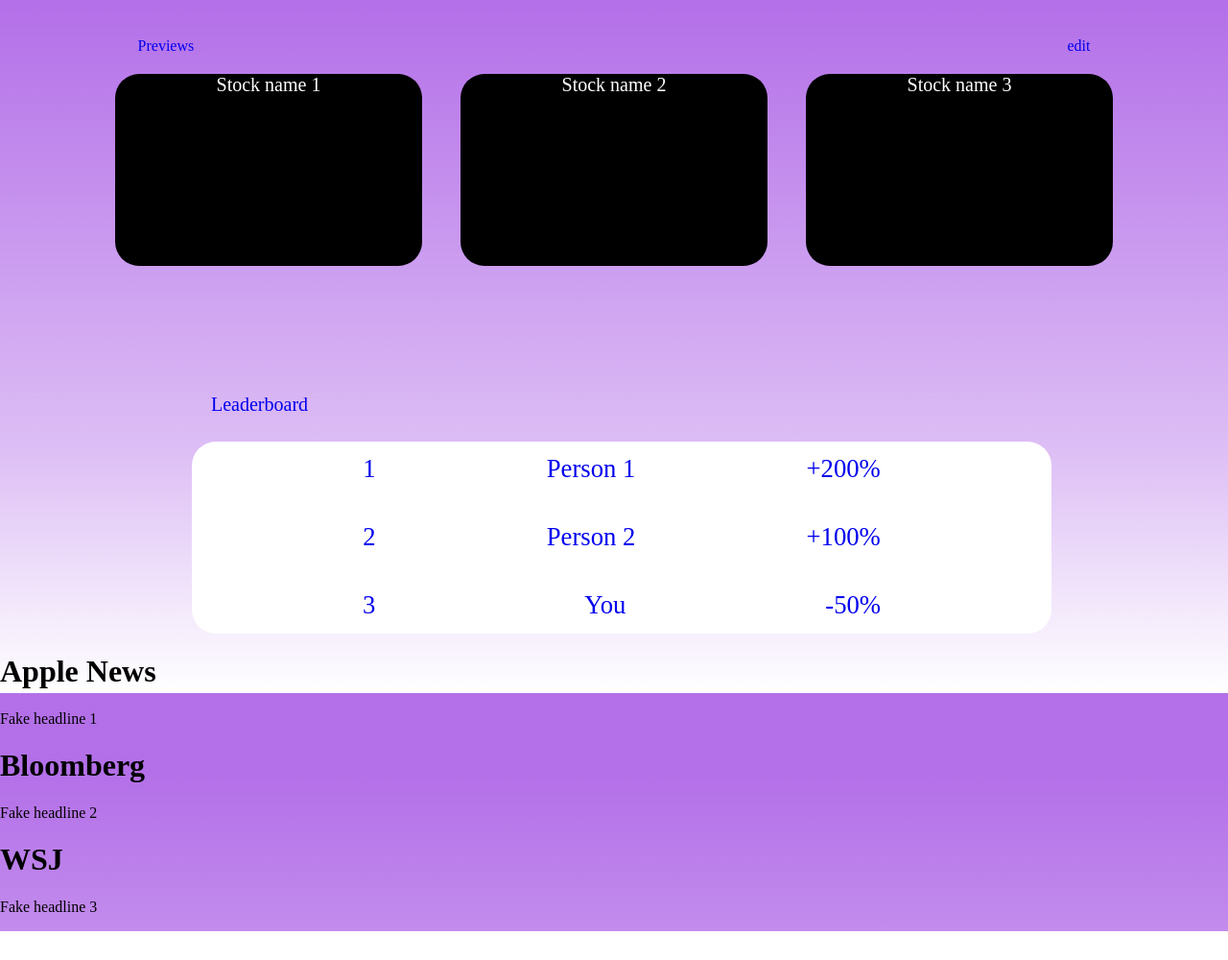
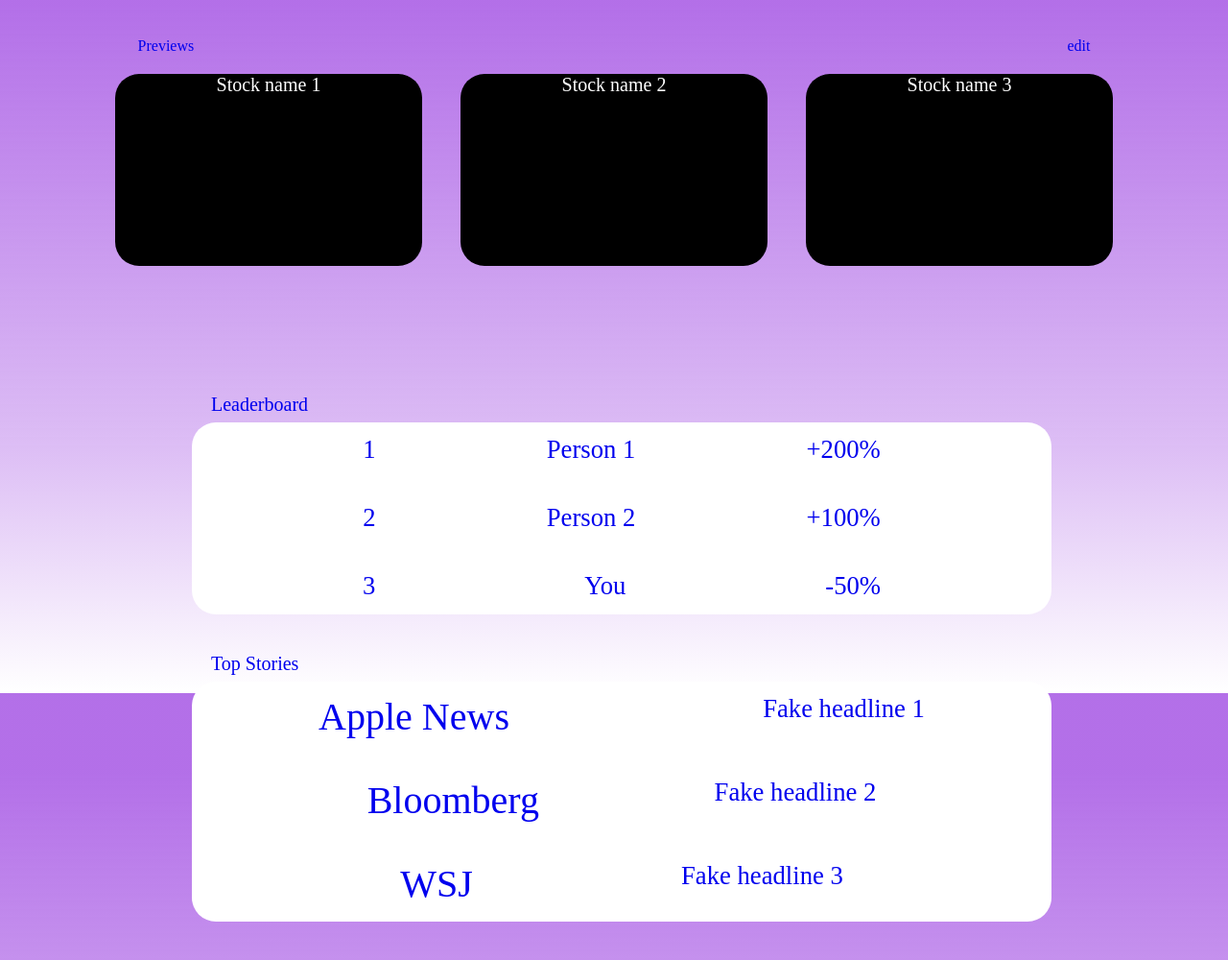
Before and after one commit to RyanSchmit/Cosmos-trading, a plain HTML site: page index.html in a window 1280 px wide. Shown: the part 78-1078 px from the top of the page at 96% size. Before the commit the page ends 1048 px from the top, so only its background shows below. Drawn offline with Linux system fonts and the light colour scheme; a script that the page names is missing.

Commit message:
finished homepage

```diff
--- a/index.html
+++ b/index.html
@@ -39,13 +39,20 @@
             <a href="leaderboard.html" class="percent">-50%</a>
         </div>
     </div>
+    <a href="stories.html" class="storiesTxt">Top Stories</a>
     <div class="Top-Stories">
-        <h1>Apple News</h1>
-        <p>Fake headline 1</p>
-        <h1>Bloomberg</h1>
-        <p>Fake headline 2</p>
-        <h1>WSJ</h1>
-        <p>Fake headline 3</p>
+        <div class="story1">
+            <a href="stories.html" class="source">Apple News<a>
+            <a href="stories.html" class="headline">Fake headline 1</a>
+        </div>
+        <div class="story2">
+            <a href="stories.html" class="source">Bloomberg</a>
+            <a href="stories.html" class="headline">Fake headline 2</a>
+        </div>
+        <div class="story3">
+            <a href="stories.html" class="source">WSJ</a>
+            <a href="stories.html" class="headline">Fake headline 3</a>
+        </div>
     </div>
 </body>
 <script src="script.js"></script>
--- a/styles.css
+++ b/styles.css
@@ -55,7 +55,8 @@ body {
     width: 70%;
     height: 200px;
     margin-left: 150pt;
-    margin-top: 20pt;
+    margin-top: 5pt;
+    margin-bottom: 30pt;
 }
 
 .leader1, .leader2, .leader3 {
@@ -78,8 +79,37 @@ body {
     margin-right: 40px;
 }
 
-.leaderTxt {
+.leaderTxt, .storiesTxt {
     margin-left: 165pt;
     font-size: 15pt;
     text-decoration: none;
 }
+
+.Top-Stories {
+    background-color: white;
+    border-radius: 25px;
+    width: 70%;
+    height: 250px;
+    margin-left: 150pt;
+    margin-top: 5pt;
+    margin-bottom: 30pt;
+}
+
+.story1, .story2, .story3 {
+    display: flex;
+    justify-content: space-evenly;
+}
+
+.source {
+    text-decoration: none;
+    font-size: 30pt;
+    margin-bottom: 20pt;
+    margin-top: 10pt;
+}
+
+.headline {
+    text-decoration: none;
+    font-size: 20pt;
+    margin-bottom: 20pt;
+    margin-top: 10pt;
+}
```
